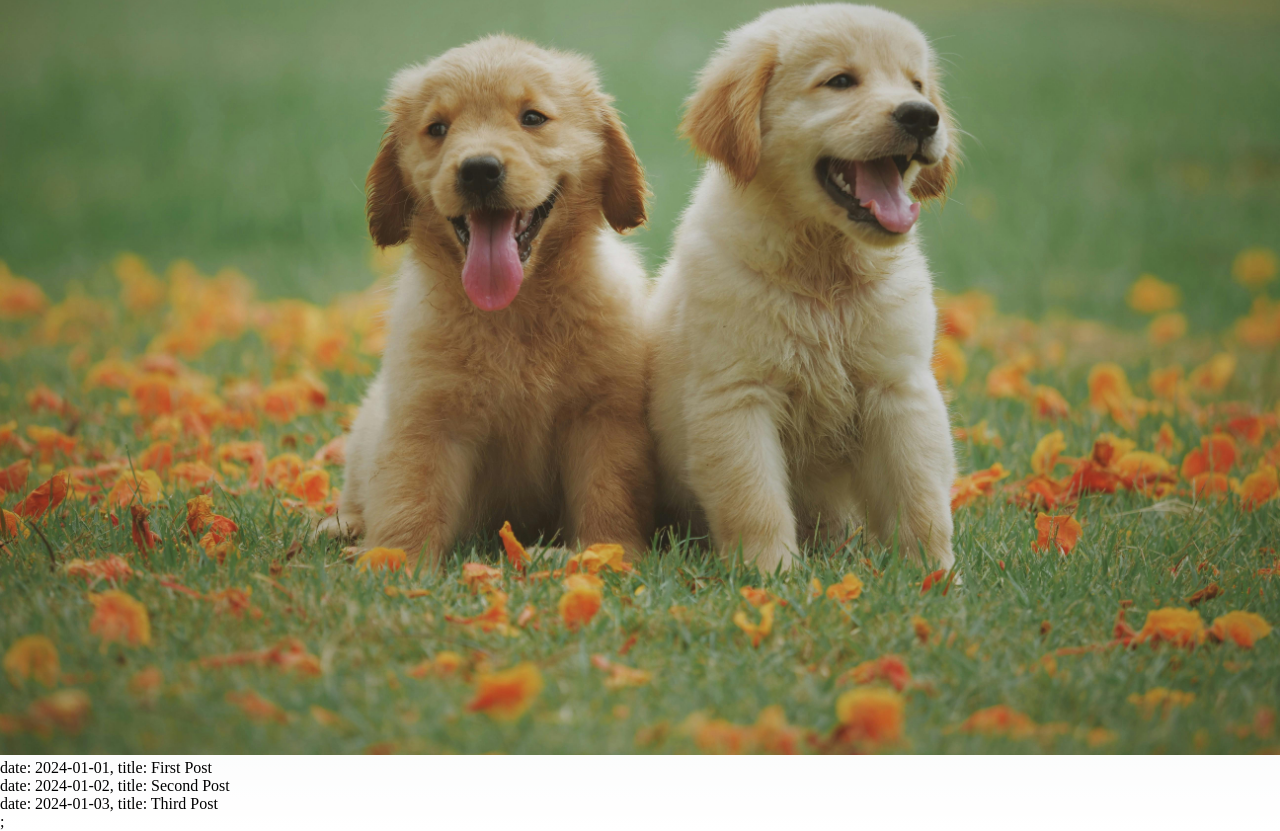
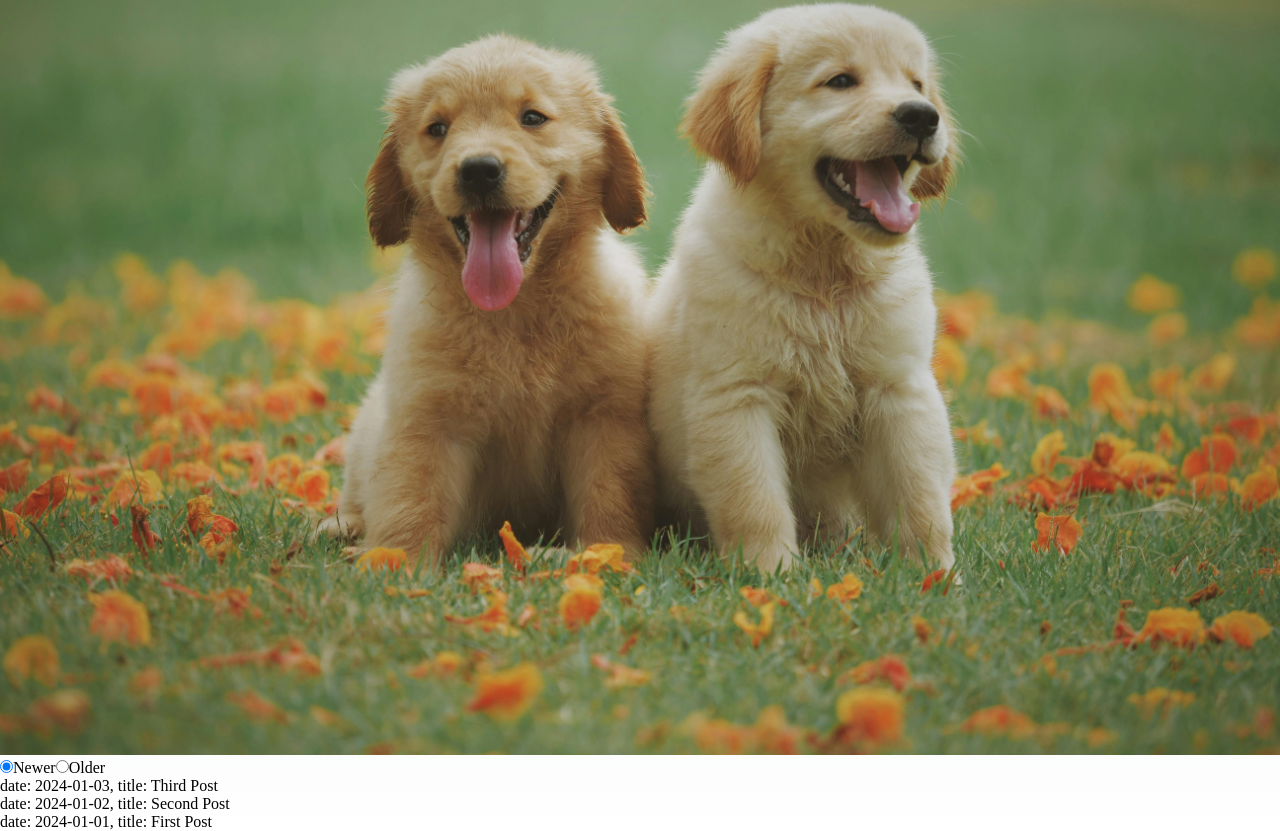
Before and after one commit to kazuma-naka/nextjs-blog, a Next.js app: page /posts in a window 1280 px wide. Shown: the part 240-1071 px from the top of the page. Built offline with nearby package versions, Linux system fonts and the light colour scheme.

Commit message:
useAtom and SortOrder in posts/index.tsx
added radio buttons to sort order by posted date

```diff
--- a/src/pages/_app.tsx
+++ b/src/pages/_app.tsx
@@ -5,7 +5,7 @@ import Layout from "@/components/layout";
 export default function App({ Component, pageProps }: AppProps) {
   return (
     <Layout>
-      <Component {...pageProps} />;
+      <Component {...pageProps} />
     </Layout>
   );
 }
--- a/src/pages/posts/index.tsx
+++ b/src/pages/posts/index.tsx
@@ -1,4 +1,6 @@
 import { GetStaticProps, NextPage } from "next/types";
+import { useAtom } from "jotai";
+import { sortOrderAtom, SortOrder } from "../../../src/atoms";
 
 type Post = {
   id: number;
@@ -23,16 +25,55 @@ export const getStaticProps: GetStaticProps<HomeProps> = async () => {
 };
 
 const Home: NextPage<HomeProps> = ({ allPostsData }) => {
+  const [sortOrder, setSortOrder] = useAtom(sortOrderAtom);
+
+  const sortedPosts = allPostsData.sort(
+    (a, b) => Date.parse(a.date) - Date.parse(b.date)
+  );
+
+  const posts =
+    sortOrder === SortOrder.Ascending
+      ? sortedPosts
+      : [...sortedPosts].reverse();
+
   return (
     <>
-      {allPostsData?.map(({ id, title, date }) => (
+      <div>
+        <span>
+          <input
+            type="radio"
+            id="descending"
+            name="sortOrder"
+            value="descending"
+            checked={sortOrder === SortOrder.Descending}
+            onChange={() => setSortOrder(SortOrder.Descending)}
+          />
+          <label htmlFor="descending">Newer</label>
+        </span>
+        <span>
+          <input
+            type="radio"
+            id="ascending"
+            name="sortOrder"
+            value="ascending"
+            checked={sortOrder === SortOrder.Ascending}
+            onChange={() => setSortOrder(SortOrder.Ascending)}
+          />
+          <label htmlFor="ascending">Older</label>
+        </span>
+      </div>
+
+      <div>
+        {posts.map(({ id, title, date }) => (
           <div key={id}>
             <p>
               date: {date}, title: {title}
             </p>
           </div>
         ))}
+      </div>
     </>
   );
 };
+
 export default Home;
```
Lines whose indentation alone changed are shown as unchanged.
